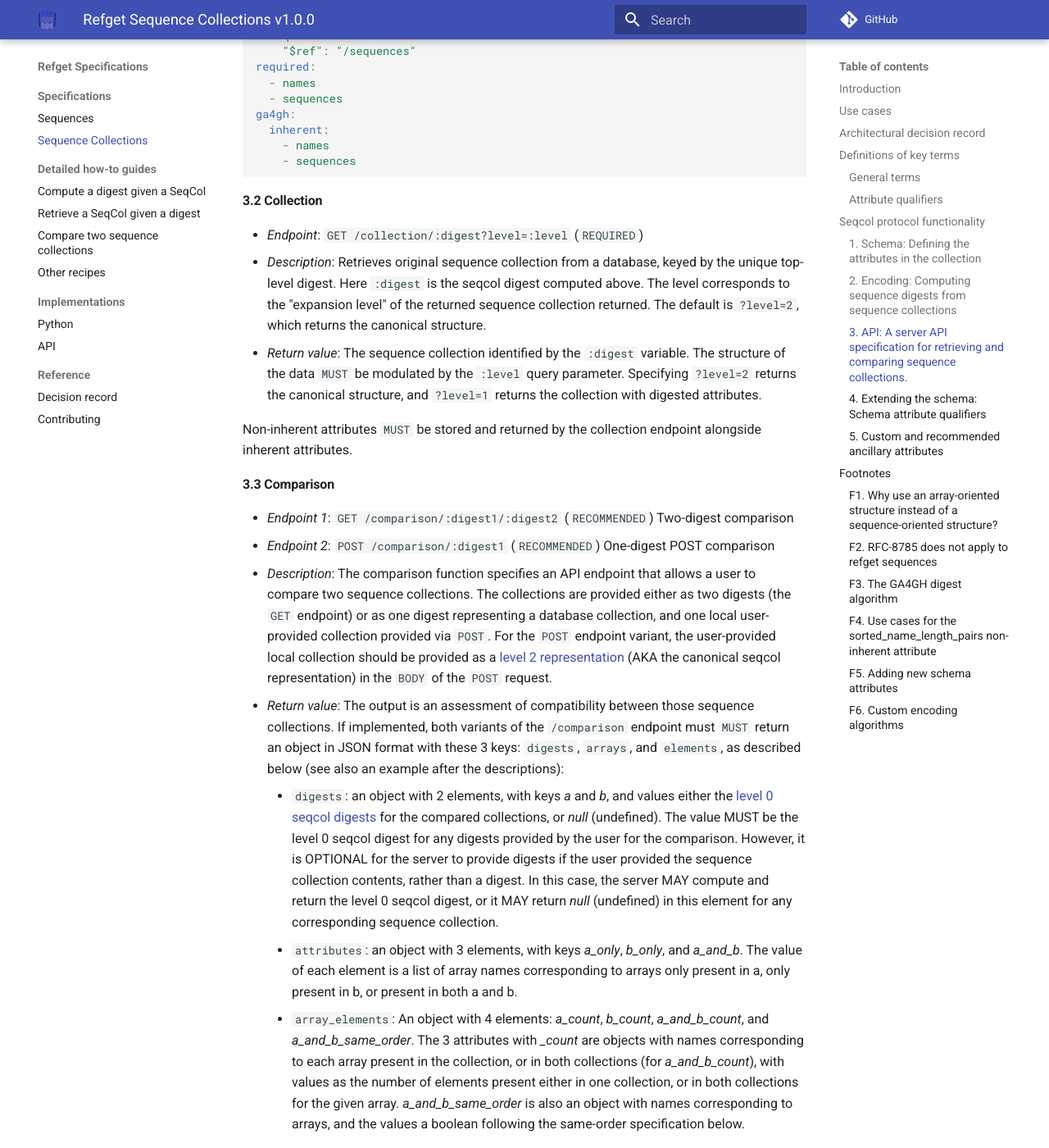
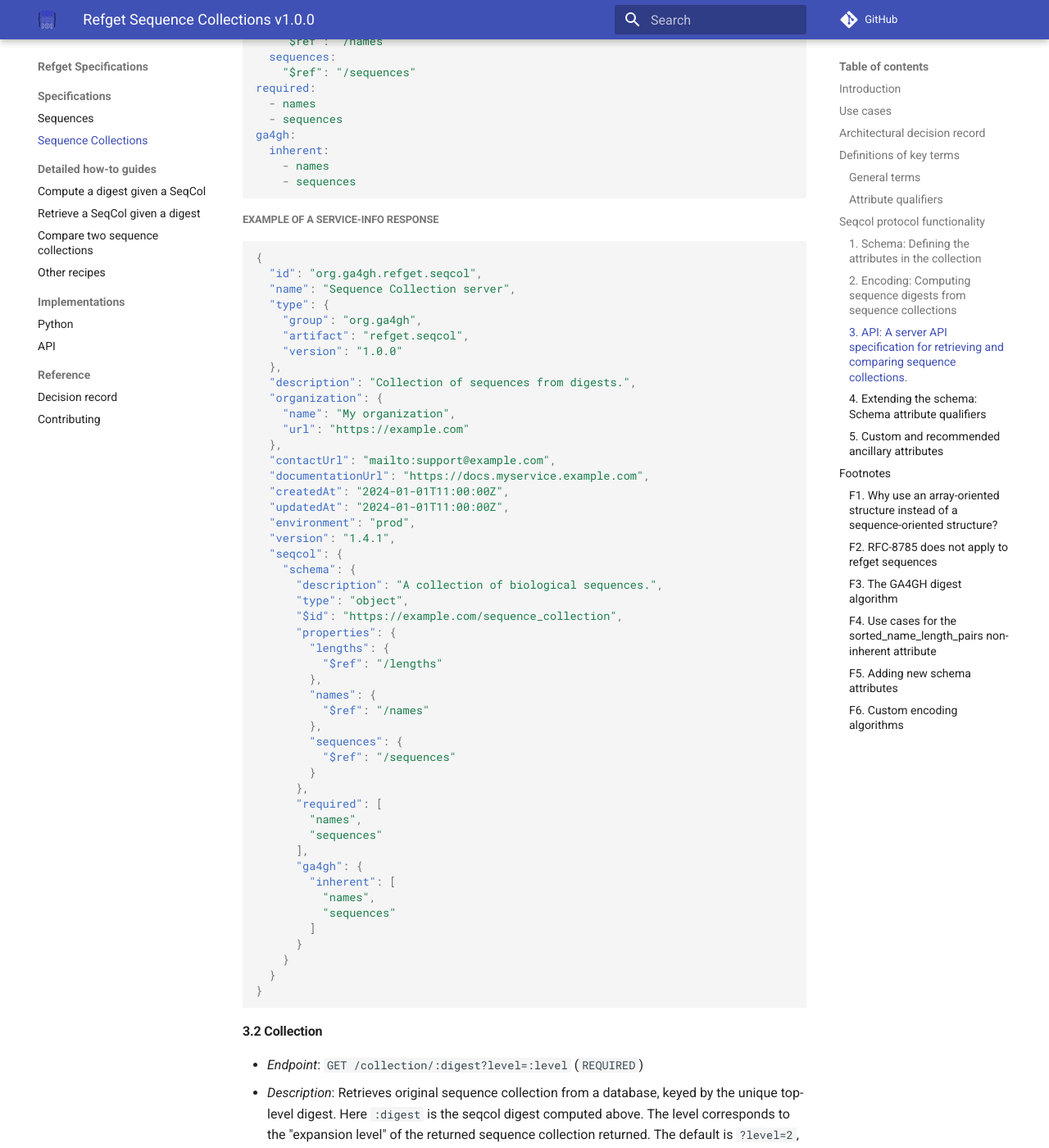
Before and after one commit to ga4gh/refget, an MkDocs documentation site: the page built from docs/seqcol.md, in a window 1280 px wide and 1400 px high, scrolled down 10687 px. Shown: the whole window at 82% size. Built offline with MkDocs 1.6.1 and Material for MkDocs 9.7.7, drawn with Linux system fonts in a browser that asks for light colours; comment, search, counter and statistics services are not loaded; some of the changed text lies outside the part shown.

Commit message:
Update service info description for refget.sequence and refget.secol

````diff
--- a/docs/seqcol.md
+++ b/docs/seqcol.md
@@ -351,6 +351,7 @@ Under these umbrella endpoints are a few more specific sub-endpoints, described
 - *Return value*: Must include the Seqcol JSON Schema that is used by this server
 
 The `/service-info` endpoint should follow the [GA4GH-wide specification for service info](https://github.com/ga4gh-discovery/ga4gh-service-info/) for general description of the service.
+The `artifact` describing sequence collection entities should be `refget.seqcol`. See example below.
 Then, it should also add a few specific pieces of information under a `seqcol` property:
 
  - `schema`: MUST return the JSON Schema implemented by the server.
@@ -385,6 +386,58 @@ ga4gh:
     - sequences
 ```
 
+##### Example of a service-info response
+
+```json
+{
+  "id": "org.ga4gh.refget.seqcol",
+  "name": "Sequence Collection server",
+  "type": {
+    "group": "org.ga4gh",
+    "artifact": "refget.seqcol",
+    "version": "1.0.0"
+  },
+  "description": "Collection of sequences from digests.",
+  "organization": {
+    "name": "My organization",
+    "url": "https://example.com"
+  },
+  "contactUrl": "mailto:support@example.com",
+  "documentationUrl": "https://docs.myservice.example.com",
+  "createdAt": "2024-01-01T11:00:00Z",
+  "updatedAt": "2024-01-01T11:00:00Z",
+  "environment": "prod",
+  "version": "1.4.1",
+  "seqcol": {
+    "schema": {
+      "description": "A collection of biological sequences.",
+      "type": "object",
+      "$id": "https://example.com/sequence_collection",
+      "properties": {
+        "lengths": {
+          "$ref": "/lengths"
+        },
+        "names": {
+          "$ref": "/names"
+        },
+        "sequences": {
+          "$ref": "/sequences"
+        }
+      },
+      "required": [
+        "names",
+        "sequences"
+      ],
+      "ga4gh": {
+        "inherent": [
+          "names",
+          "sequences"
+        ]
+      }
+    }
+  }
+}
+```
 
 #### 3.2 Collection
 
````
Also changed, not shown: docs/sequences.md (+1 -1 lines).
